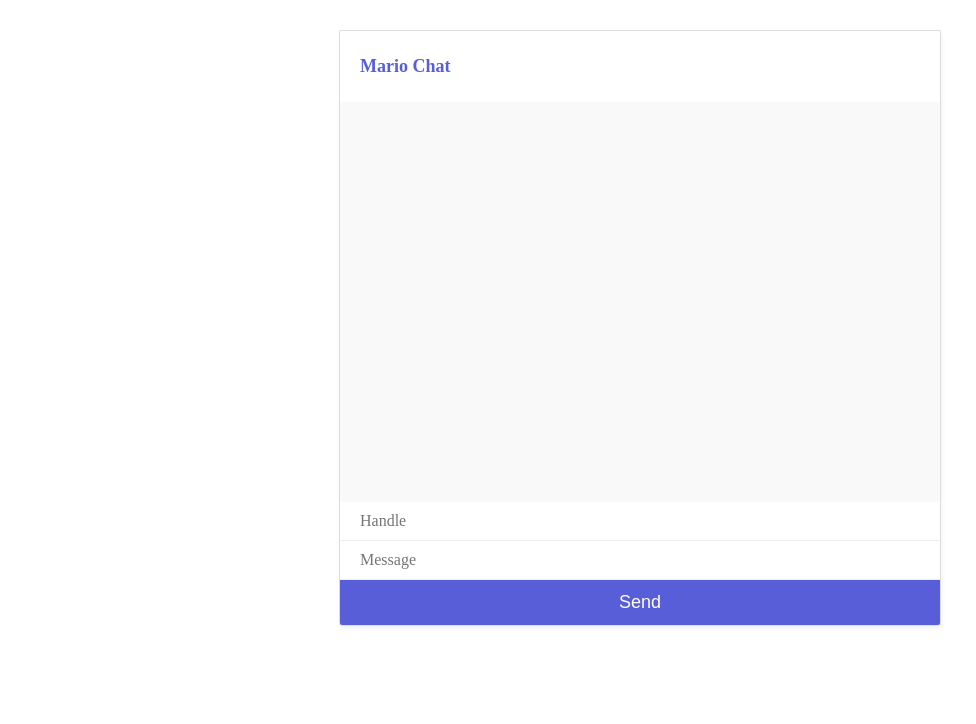
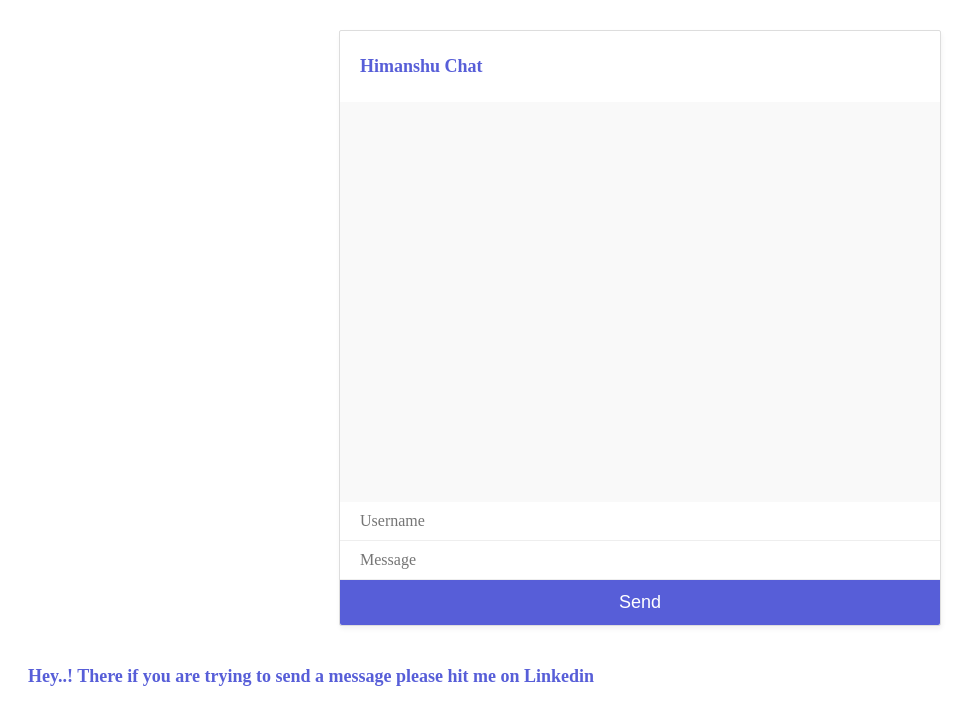
Before and after one commit to battleplayer02/chat-himanshu, a website: page public/index.html in a window 1280 px wide. Shown: the whole page, without its empty margins (0-976 px from the left). Drawn offline with nearby package versions, Linux system fonts and the light colour scheme; no server answers.

Commit message:
Update index.html

```diff
--- a/public/index.html
+++ b/public/index.html
@@ -9,16 +9,16 @@
     <body>
 
         <div id="mario-chat">
-            <h2>Mario Chat</h2>
+            <h2>Himanshu Chat</h2>
             <div id="chat-window">
                 <div id="output"></div>
                 <div id="feedback"></div>
             </div>
-            <input id="handle" type="text" placeholder="Handle" />
+            <input id="handle" type="text" placeholder="Username" />
             <input id="message" type="text" placeholder="Message" />
             <button id="send">Send</button>
         </div>
-
+<h2 style={text-align:center}>Hey..! There if you are trying to send a message please hit me on Linkedin </h2>
 
     </body>
     <script src="/chat.js"></script>
```
